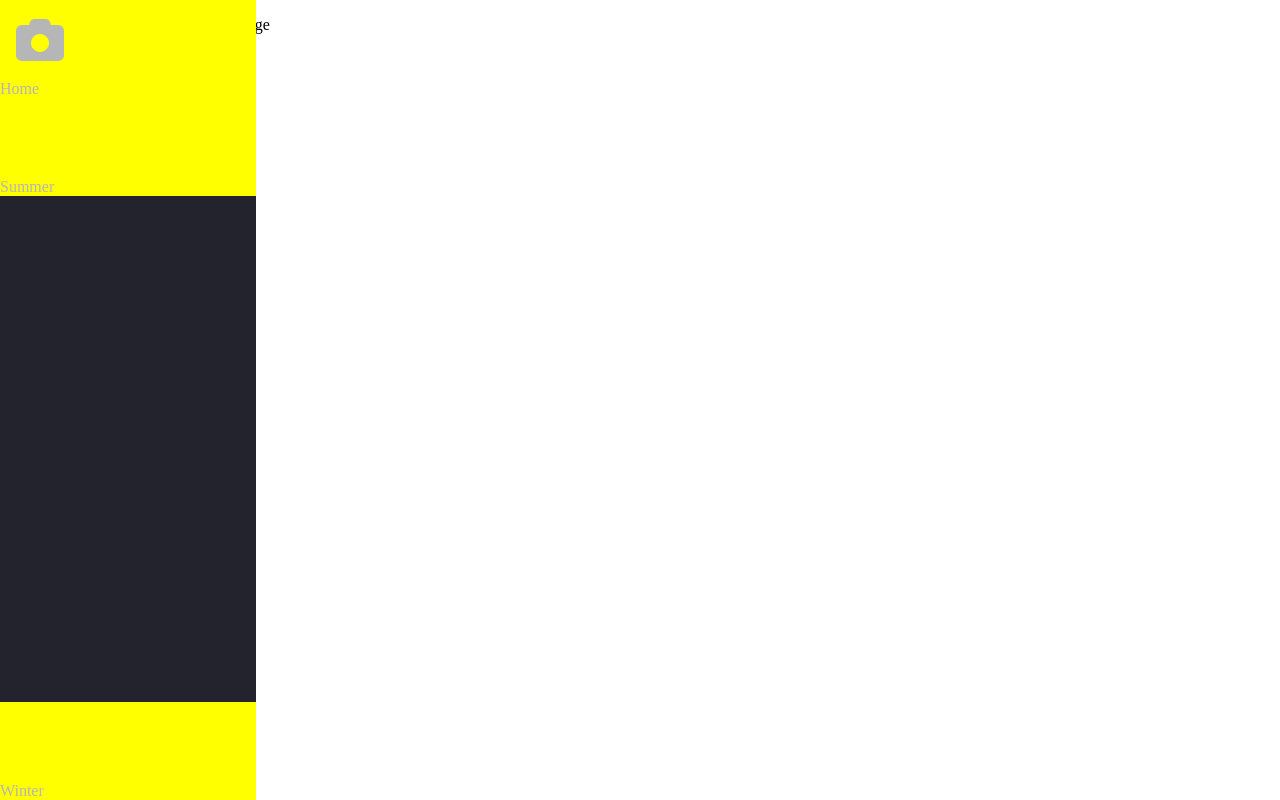
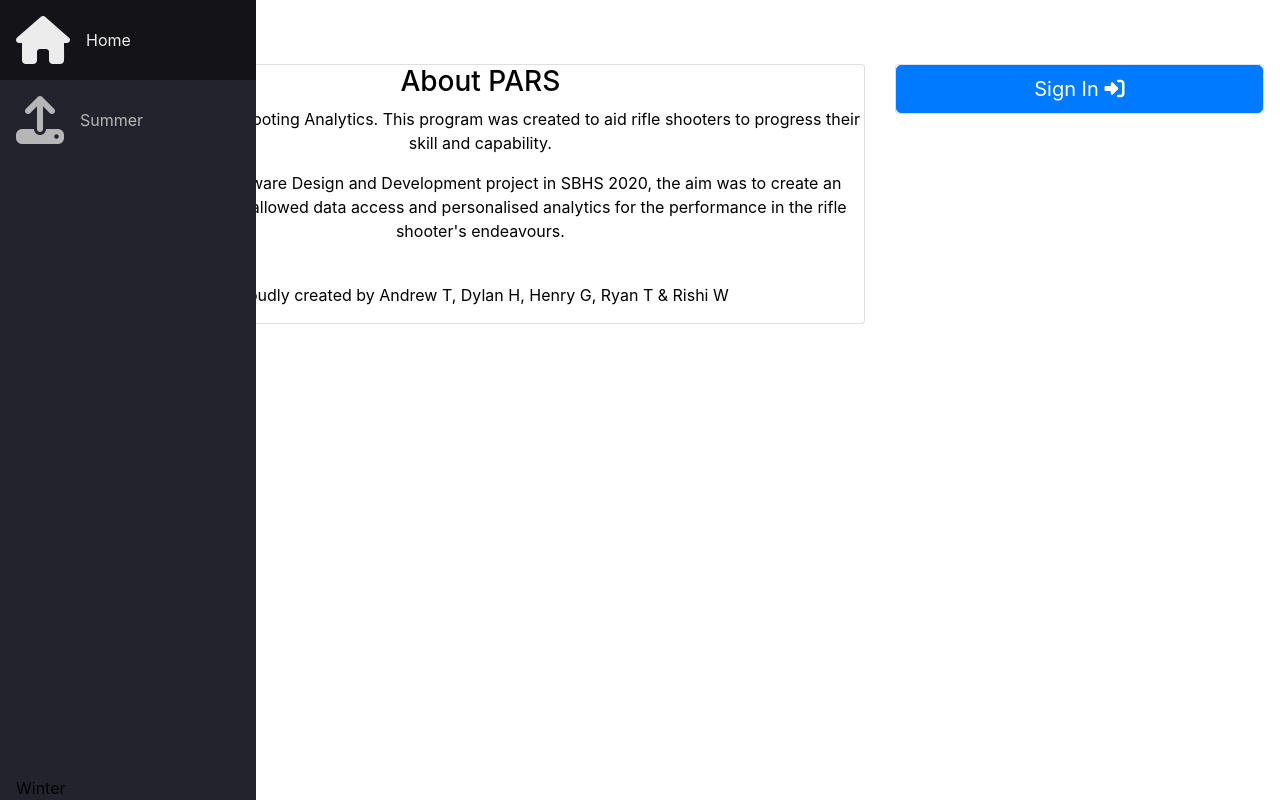
Before and after one commit to TAS-scorchedshadow/Rifle_Shooting_Major, a Flask app: page / in a window 1280 px wide. Run offline with Flask 2, Linux system fonts and the light colour scheme; some libraries are stand-ins or nearby versions.

Commit message:
Added Bootstrap CDN and completed sidebar

```diff
--- a/static/style.css
+++ b/static/style.css
@@ -17,21 +17,23 @@ body {
 main {
     margin-left: 5rem;
     padding: 1rem;
+    z-index: 0;
 }
 
-.navbar{
+.sidebar{
     width: 5rem;
     height: 100vh;
     position: fixed;
+    z-index: 1;
     transition: width 600ms ease;
     background-color: var(--bg-primary);
 }
 
-.navbar:hover {
-    width: 16rem
+.sidebar:hover {
+    width: 16rem;
 }
 
-.navbar-nav{
+.sidebar-nav{
     list-style: none;
     padding: 0;
     margin: 0;
@@ -43,8 +45,8 @@ main {
 
 .nav-item {
     width: 100%;
-    background-color: yellow;
 }
+
 
 .nav-item:last-child {
     margin-top: auto;
@@ -56,6 +58,9 @@ main {
     height: 5rem;
     color: var(--text-primary);
     text-decoration: none;
+    padding: 0;
+    margin: 0;
+    transition: var(--transition-speed);
 }
 
 .nav-link i {
@@ -64,5 +69,16 @@ main {
 }
 
 .linked-text {
-    color: var(--text-primary)
+    margin-left: 1rem;
+    display: none;
 }
+
+.nav-link:hover {
+    filter: grayscale(0%) opacity(1);
+    background: var(--bg-secondary);
+    color: var(--text-secondary);
+}
+
+.sidebar:hover .linked-text {
+    display: inline;
+}
--- a/templates/base.html
+++ b/templates/base.html
@@ -3,22 +3,28 @@
 <head>
     <meta charset="UTF-8">
     <title>{% block page_title %}{% endblock %} | ProAnalytics</title>
+    <script src="https://kit.fontawesome.com/de048b62de.js" crossorigin="anonymous"></script>
+    <!-- Bootstrap CSS -->
+    <link rel="stylesheet" href="https://stackpath.bootstrapcdn.com/bootstrap/4.5.2/css/bootstrap.min.css" integrity="sha384-JcKb8q3iqJ61gNV9KGb8thSsNjpSL0n8PARn9HuZOnIxN0hoP+VmmDGMN5t9UJ0Z" crossorigin="anonymous">
+    <!-- Bootstrap JS -->
+   <script src="https://stackpath.bootstrapcdn.com/bootstrap/4.5.2/js/bootstrap.min.js" integrity="sha384-B4gt1jrGC7Jh4AgTPSdUtOBvfO8shuf57BaghqFfPlYxofvL8/KUEfYiJOMMV+rV" crossorigin="anonymous"></script>
     <link rel="stylesheet" href="../static/style.css">
-    <script src="https://kit.fontawesome.com/de048b62de.js" crossorigin="anonymous"></script>
 </head>
 <body>
-    <nav class="navbar">
-        <u1 class="navbar-nav">
+    <nav class="sidebar">
+        <u1 class="sidebar-nav">
             <li class="nav-item">
                 <a href="#" class = "nav-link">
-                    <i class="fas fa-camera"></i>
+                    <i class="fas fa-home"></i>
+                    <span class="linked-text">Home</span>
                 </a>
-                <span class="linked-text">Home</span>
             </li>
             <li class="nav-item">
                 <a href="#" class = "nav-link">
+                    <i class="fas fa-upload"></i>
+                    <span class="linked-text">Summer</span>
                 </a>
-                <span class="linked-text">Summer</span>
+
             </li>
             <li class="nav-item">
                 <a href="#" class = "nav-link">
--- a/templates/landingPage.html
+++ b/templates/landingPage.html
@@ -2,5 +2,47 @@
 {% set active_page = "Home" %}
 {% block page_title %} Home {% endblock %}
 {% block page_content %}
-    This will be the home page
+<!--
+<style>
+    .jumbotron{
+        background-image: url('../static/images/home.jpg');
+        background-size: cover;
+        margin-bottom: 20px;
+        margin-top: 0px;
+        background-position: center;
+    }
+</style>
+<div class="jumbotron jumbotron-fluid  bg-transparent" style="background-size: cover;">
+  <div class="container justify-content-center text-center">
+      <h1 class="display-4" id="jumboTitle"><b>Progress Analytics for Rifle Shooters</b></h1>
+  </div>
+</div>
+-->
+
+<br>
+<br>
+<div class = "row text-center justify-content-center">
+    <div class="col-8">
+        <div class="card">
+            <h3>About PARS</h3>
+                <p> Welcome to Rifle Shooting Analytics. This program was created to aid rifle shooters to progress their
+                    skill and capability.
+                </p>
+                <p>
+                    Created as a Software Design and Development project in SBHS 2020, the aim was to create an application which allowed
+                    data access and personalised analytics for the performance in the rifle shooter's endeavours.
+                </p>
+                <br>
+                <p>
+                    Proudly created by Andrew T, Dylan H, Henry G, Ryan T & Rishi W
+                </p>
+
+        </div>
+    </div>
+    <div class="col-4">
+      <div class="card">
+          <a class="btn btn-primary btn-lg" href="/user/signin">Sign In <i class="fas fa-sign-in-alt"></i></a>
+      </div>
+    </div>
+</div>
 {% endblock %}
```
